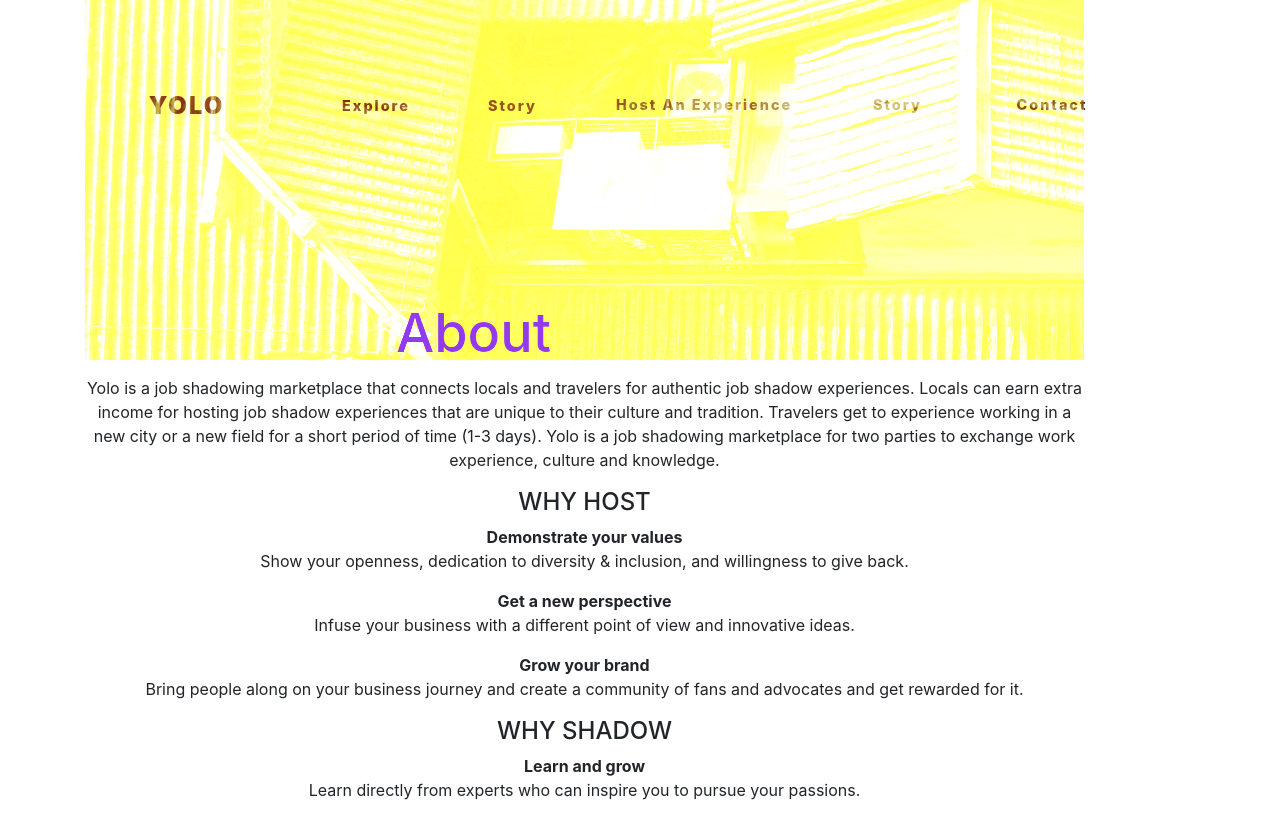
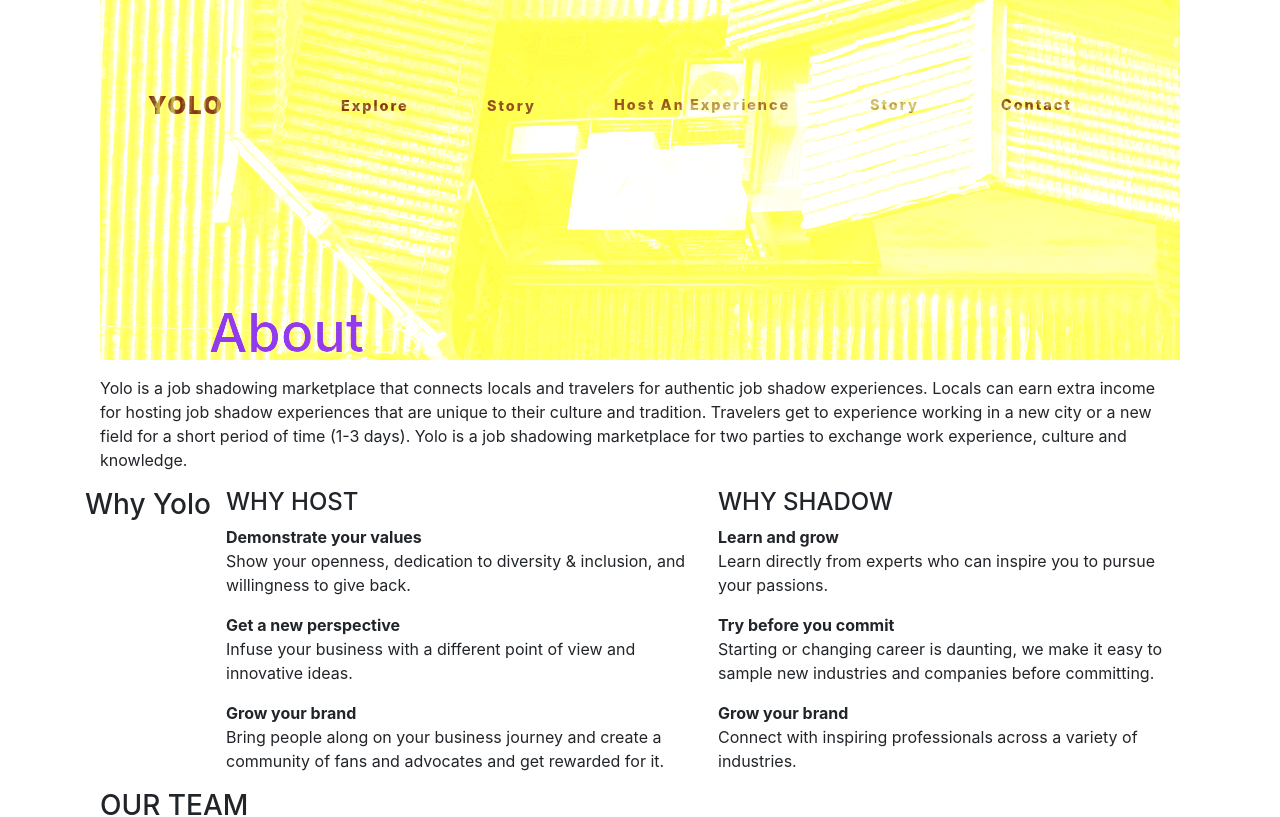
Before and after one commit to yoloventure/frontend, a React (Create React App) app: page / in a window 1280 px wide. Shown: the top 817 px of the page. Built offline with nearby package versions, Linux system fonts and the light colour scheme.

Commit message:
more additions to about page

```diff
--- a/src/about/about.css
+++ b/src/about/about.css
@@ -154,7 +154,7 @@
     height: 606px;
     left: -2px;
     top: 931px;
-    background: linear-gradient(138.53deg, rgba(117, 101, 160, 0.25) 2.82%, rgba(82, 119, 155, 0.25) 95.45%), linear-gradient(0deg, rgba(36, 41, 52, 0.3), rgba(36, 41, 52, 0.3)), rgba(255, 255, 255, 0.1);
+    background: linear-gradient( 138.53deg, rgba(117, 101, 160, 0.25) 2.82%, rgba(82, 119, 155, 0.25) 95.45%), linear-gradient(0deg, rgba(36, 41, 52, 0.3), rgba(36, 41, 52, 0.3)), rgba(255, 255, 255, 0.1);
     background-blend-mode: normal, normal, overlay;
     backdrop-filter: blur(30px);
 }
@@ -212,7 +212,7 @@
     display: flex;
     align-items: center;
     /* Colors/Secondary_300 */
-    color: #30124E;
+    color: #30124e;
 }
 
 .how-to {
@@ -229,7 +229,7 @@
     font-size: 45px;
     line-height: 67px;
     /* TextColors/Headers */
-    color: #30233D;
+    color: #30233d;
 }
 
 .apply-now-2 {
@@ -239,7 +239,7 @@
     left: 801px;
     top: 1707px;
     /* Colors/Secondary_100 */
-    background: #5E239D;
+    background: #5e239d;
     border-radius: 36px;
 }
 
@@ -250,7 +250,7 @@
     left: 1034px;
     top: 1707px;
     /* Colors/Secondary_100 */
-    border: 1px solid #5E239D;
+    border: 1px solid #5e239d;
     box-sizing: border-box;
     border-radius: 36px;
 }
@@ -294,7 +294,7 @@ top: 1856px; */
     font-size: 144px;
     line-height: 216px;
     /* Colors/LightGrey */
-    color: #F4F4ED;
+    color: #f4f4ed;
     opacity: 0.25;
 }
 
@@ -312,7 +312,7 @@ top: 1856px; */
     font-size: 144px;
     line-height: 216px;
     /* Colors/LightGrey */
-    color: #F4F4ED;
+    color: #f4f4ed;
     opacity: 0.25;
 }
 
@@ -323,7 +323,7 @@ top: 1856px; */
     left: 345px;
     top: 1789px;
     /* Yellow */
-    background: #F2C94C;
+    background: #f2c94c;
     mix-blend-mode: normal;
 }
 
@@ -333,7 +333,7 @@ top: 1856px; */
     height: 504px;
     left: 450px;
     top: 1796px;
-    background: #F2C94C;
+    background: #f2c94c;
     mix-blend-mode: normal;
     font-family: Noticia Text;
     font-style: italic;
@@ -343,7 +343,7 @@ top: 1856px; */
     display: flex;
     align-items: center;
     /* Colors/Secondary_300 */
-    color: #30124E;
+    color: #30124e;
 }
 
 .fig2 {
@@ -352,7 +352,7 @@ top: 1856px; */
     height: 618px;
     left: 763px;
     top: 1854px;
-    background: linear-gradient(137.97deg, rgba(117, 101, 160, 0.25) 2.82%, rgba(82, 119, 155, 0.25) 95.45%), linear-gradient(0deg, rgba(36, 41, 52, 0.3), rgba(36, 41, 52, 0.3)), rgba(255, 255, 255, 0.1);
+    background: linear-gradient( 137.97deg, rgba(117, 101, 160, 0.25) 2.82%, rgba(82, 119, 155, 0.25) 95.45%), linear-gradient(0deg, rgba(36, 41, 52, 0.3), rgba(36, 41, 52, 0.3)), rgba(255, 255, 255, 0.1);
     background-blend-mode: overlay, normal, normal, overlay;
     backdrop-filter: blur(30px);
 }
@@ -364,7 +364,7 @@ top: 1856px; */
     left: 0px;
     top: 2800px;
     /* Colors/White */
-    background: #FCFCFC;
+    background: #fcfcfc;
 }
 
 .kaixin {
@@ -389,7 +389,7 @@ aside {
     /* identical to box height */
     text-align: center;
     /* TextColors/Headers */
-    color: #30233D;
+    color: #30233d;
 }
 
 .open-quote {
@@ -415,7 +415,7 @@ aside {
     /* identical to box height */
     text-align: center;
     /* TextColors/Headers */
-    color: #30233D;
+    color: #30233d;
 }
 
 .subscribe h6 {
@@ -433,7 +433,7 @@ aside {
     /* identical to box height */
     text-align: center;
     /* TextColors/Maintext */
-    color: #776C82;
+    color: #776c82;
 }
 
 .subscribe input {
@@ -453,7 +453,7 @@ aside {
     letter-spacing: 4px;
     text-transform: uppercase;
     /* TextColors/Grey */
-    color: #9B94A3;
+    color: #9b94a3;
 }
 
 .subscribe button {
@@ -476,7 +476,7 @@ aside {
     letter-spacing: 6px;
     text-transform: uppercase;
     /* Colors/Primary */
-    color: #F61067;
+    color: #f61067;
 }
 
 .footerpage {
--- a/src/about/about.js
+++ b/src/about/about.js
@@ -3,13 +3,9 @@ import hostbackground from "../photos/hostbackground.jpg";
 import "./about.css";
 import Navbar from "../commons/Navbar";
 import FooterPage from "../commons/footer";
-import chef from "../photos/chef.jpg";
-import woman from "../photos/woman.jpg";
 import faces from "../photos/Faces.png";
 import kaixin from "../photos/kaixin.jpg";
-import fquote from "../photos/fquote.png";
 import quotes from "../photos/quotes.png";
-import bquote from "../photos/bquote.png";
 import yawo from "../photos/yawo.png";
 import shawn from "../photos/shawn.png";
 import carolina from "../photos/carolina.png";
@@ -19,25 +15,28 @@ import may from "../photos/may.png";
 class about extends React.Component {
   render() {
     return (
-      <div className="App">
+      <div className="container">
         <Navbar />
 
         <figure className="experience-fig">
           <h2>About</h2>
         </figure>
-        <div>
-          <p>
-            Yolo is a job shadowing marketplace that connects locals and
-            travelers for authentic job shadow experiences. Locals can earn
-            extra income for hosting job shadow experiences that are unique to
-            their culture and tradition. Travelers get to experience working in
-            a new city or a new field for a short period of time (1-3 days).
-            Yolo is a job shadowing marketplace for two parties to exchange work
-            experience, culture and knowledge.
+
+        <p className="text-left">
+          Yolo is a job shadowing marketplace that connects locals and travelers
+          for authentic job shadow experiences. Locals can earn extra income for
+          hosting job shadow experiences that are unique to their culture and
+          tradition. Travelers get to experience working in a new city or a new
+          field for a short period of time (1-3 days). Yolo is a job shadowing
+          marketplace for two parties to exchange work experience, culture and
+          knowledge.
         </p>
 
+        <div className="row">
           <div>
-            <div className="left">
+            <h3 className="why-yolo">Why Yolo</h3>
+          </div>
+          <div className="col">
             <h4>WHY HOST</h4>
 
             <strong>Demonstrate your values</strong>
@@ -48,18 +47,18 @@ class about extends React.Component {
 
             <strong>Get a new perspective</strong>
             <p>
-                Infuse your business with a different point of view and
-                innovative ideas.
+              Infuse your business with a different point of view and innovative
+              ideas.
             </p>
 
             <strong>Grow your brand</strong>
             <p>
-                Bring people along on your business journey and create a
-                community of fans and advocates and get rewarded for it.
+              Bring people along on your business journey and create a community
+              of fans and advocates and get rewarded for it.
             </p>
           </div>
 
-            <div className="right">
+          <div className="col">
             <h4>WHY SHADOW</h4>
             <strong>Learn and grow</strong>
             <p>
@@ -68,8 +67,8 @@ class about extends React.Component {
             </p>
             <strong>Try before you commit </strong>
             <p>
-                Starting or changing career is daunting, we make it easy to
-                sample new industries and companies before committing.
+              Starting or changing career is daunting, we make it easy to sample
+              new industries and companies before committing.
             </p>
             <strong>Grow your brand</strong>
             <p>
@@ -77,9 +76,6 @@ class about extends React.Component {
               industries.
             </p>
           </div>
-          </div>
-
-          <h3 className="why-yolo">Why Yolo</h3>
         </div>
 
         <div className="team">
```
Lines whose indentation alone changed are shown as unchanged.
